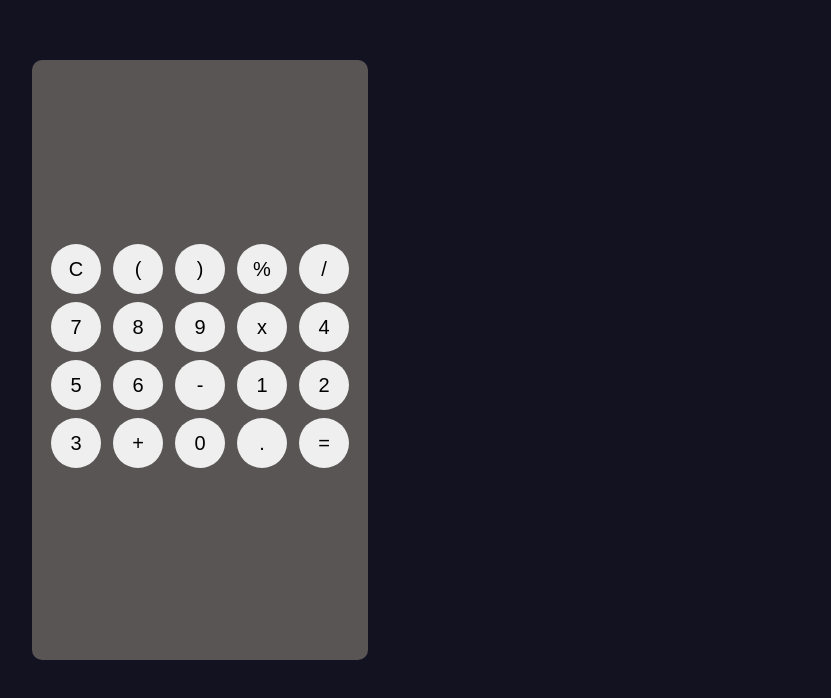
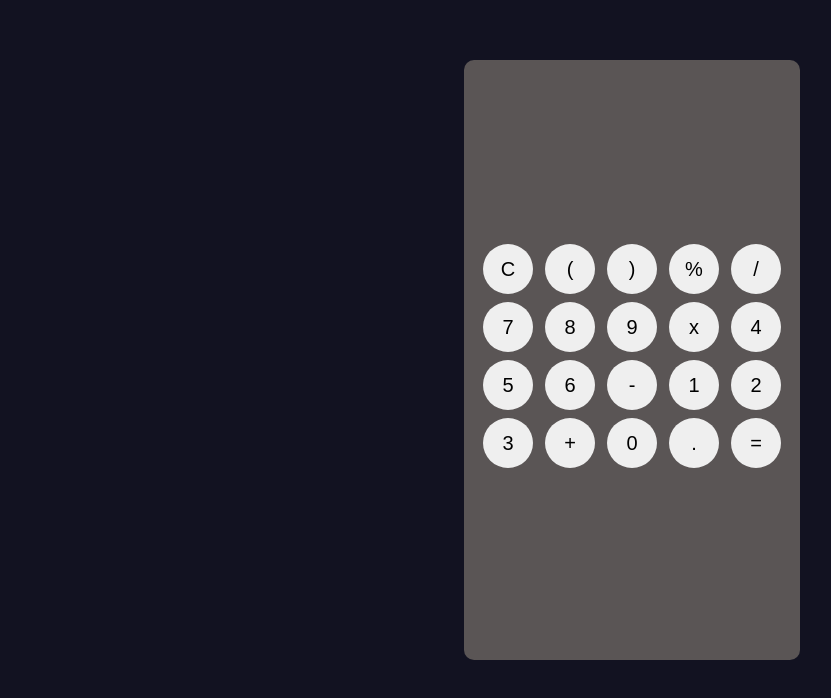
Before and after one commit to mukeshutmani/Javascript30-projects, a plain HTML site: page 1st_Pro_Calculator/index.html in a window 1280 px wide. Shown: the whole page, without its empty margins (48-879 px from the left). Drawn offline with Linux system fonts and the light colour scheme.

Commit message:
add body code

```diff
--- a/1st_Pro_Calculator/style.css
+++ b/1st_Pro_Calculator/style.css
@@ -8,6 +8,9 @@ body{
 
     background-color: #121221;
     overflow: hidden;
+    display: flex;
+    justify-content: center;
+    /* text-align: center; */
 
 }
 
```
